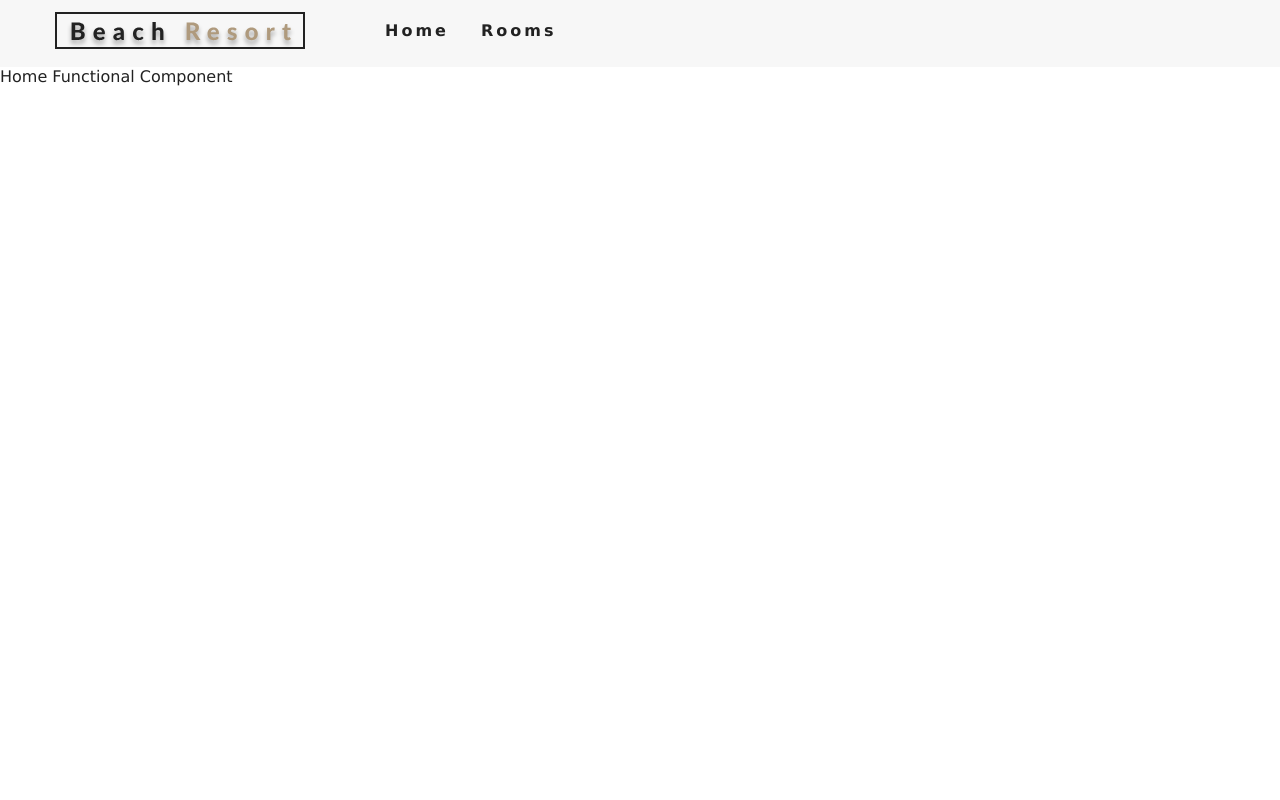
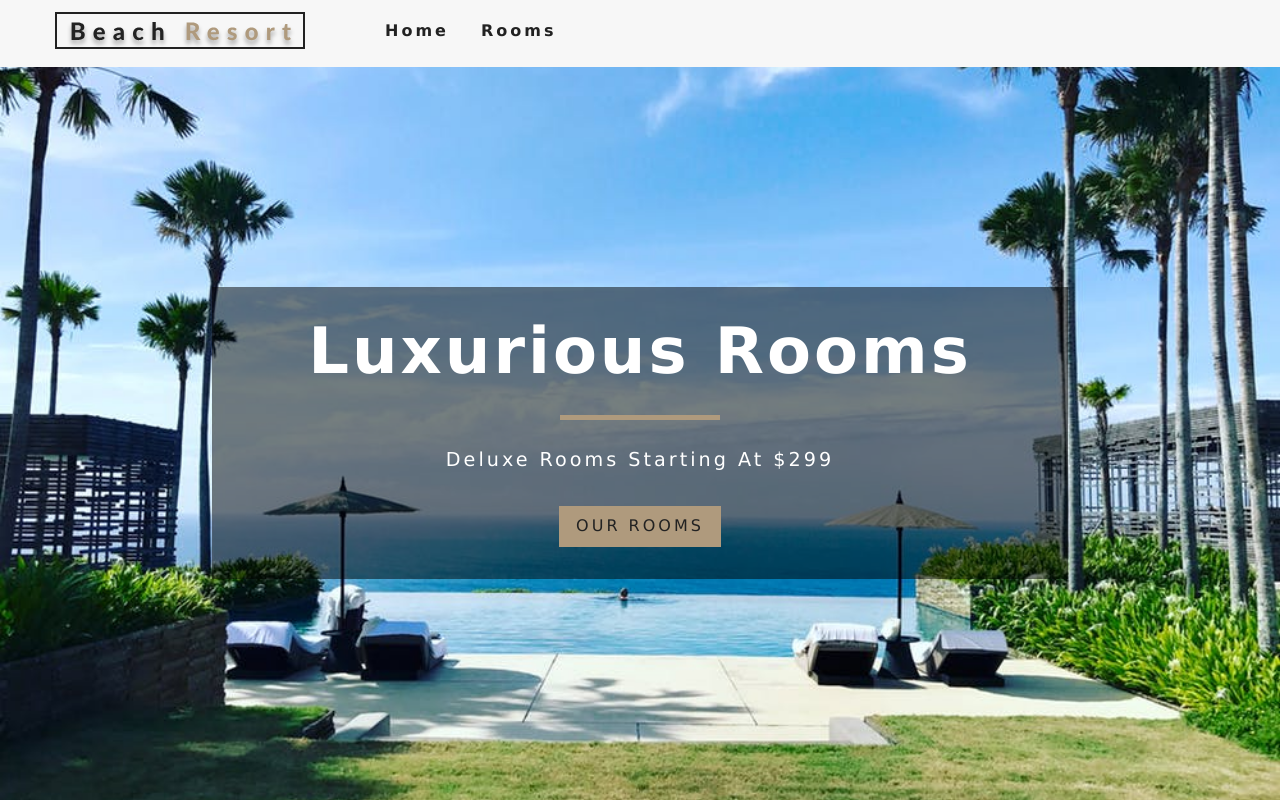
Before and after one commit to PrestonWestDev/resort, a React (Create React App) app: page / in a window 1280 px wide. Built offline with nearby package versions, Linux system fonts and the light colour scheme.

Commit message:
Added Hero Backdrop to pages

```diff
--- /dev/null
+++ b/src/components/Banner.js
@@ -0,0 +1,12 @@
+import React from 'react'
+
+export default function Banner({ children, title, subtitle }) {
+    return (
+        <div className="banner">
+        <h1>{title}</h1>
+        <div></div>
+        <p>{subtitle}</p>
+            {children}
+        </div>
+    )
+}
--- /dev/null
+++ b/src/components/Hero.js
@@ -0,0 +1,14 @@
+import React from 'react'
+
+export default function Hero({ children, hero }) {
+    return (
+        <header className={hero}>
+           {children}
+        </header>
+    );
+}
+
+// When no backdrop is specified for the page, show the default one
+Hero.defaultProps={
+    hero: "defaultHero"
+};
--- a/src/components/Navbar.js
+++ b/src/components/Navbar.js
@@ -1,6 +1,12 @@
 import React, { Component } from 'react';
 import logo from '../images/logo.svg';
+
+// @react-icons is great because we can get access to all icons through generic paths:
 import {FaAlignRight} from 'react-icons/fa';
+// import {MdHome} from 'react-icons/md';
+// import {BsHouse} from 'react-icons/bs'
+// import {FaWarehouse} from 'react-icons/fa'
+
 import {Link} from 'react-router-dom';
 
 export default class Navbar extends Component {
--- a/src/pages/Error.js
+++ b/src/pages/Error.js
@@ -1,9 +1,14 @@
 import React from 'react'
+import Hero from '../components/Hero'
+import Banner from '../components/Banner'
+import {Link} from 'react-router-dom'
 
 export default function Error() {
     return (
-        <div>
-            Error Functional Component
-        </div>
+        <Hero>
+            <Banner title='404' subtitle="page not found">
+                <Link to="/" className="btn-primary">Return Home</Link>
+            </Banner>
+        </Hero>
     )
 }
--- a/src/pages/Home.js
+++ b/src/pages/Home.js
@@ -1,9 +1,17 @@
-import React from 'react'
+import React from 'react';
+import Hero from '../components/Hero';
+import Banner from '../components/Banner';
+import { Link } from 'react-router-dom';
 
 export default function Home() {
     return (
-        <div>
-            Home Functional Component
-        </div>
+        <Hero>
+            <Banner title="luxurious rooms" subtitle="deluxe rooms starting at $299">
+                <Link to="/rooms" className="btn-primary">
+                    our rooms
+                </Link>
+            </Banner>
+        </Hero>
+
     )
 }
--- a/src/pages/Rooms.js
+++ b/src/pages/Rooms.js
@@ -1,9 +1,17 @@
 import React from 'react'
+import Hero from '../components/Hero';
+import Banner from '../components/Banner'
+import {Link} from 'react-router-dom'
+
 
 export default function Rooms() {
     return (
-        <div>
-            Rooms Functional Component
-        </div>
-    )
+        <Hero hero="roomsHero">
+            <Banner title="Our Rooms">
+                <Link to="/" className="btn-primary">
+                    Return Home
+                </Link>
+            </Banner>
+        </Hero>
+    );
 }
```
